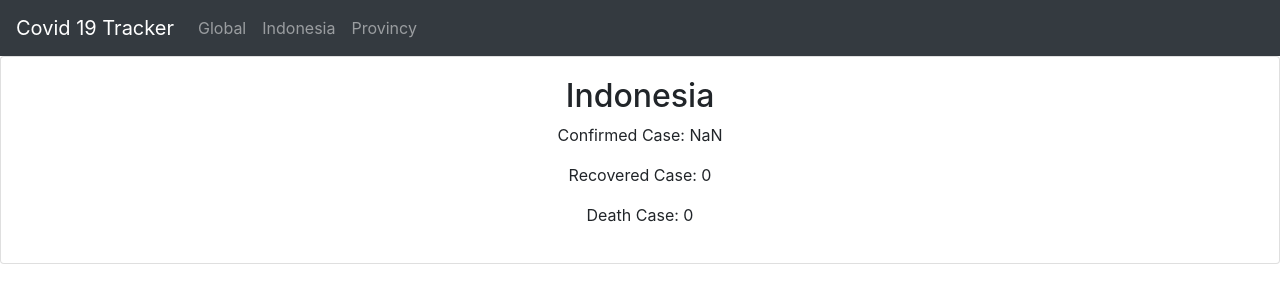
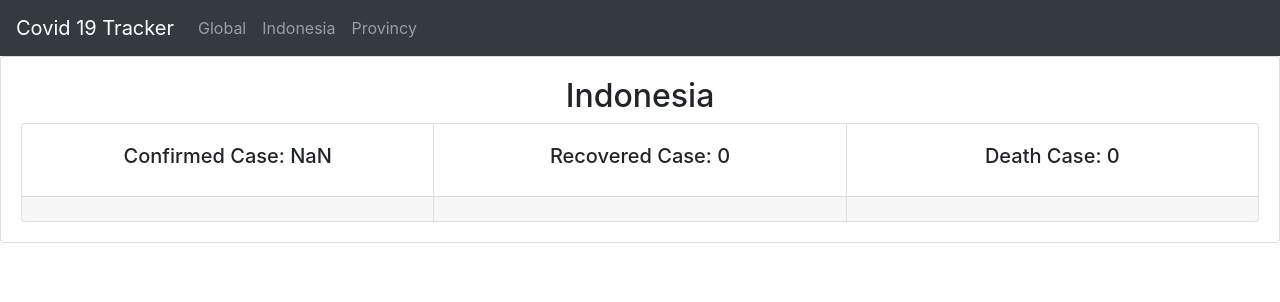
Before and after one commit to jeinecl/covid19tracker_react, a React (Create React App) app: page /indonesia in a window 1280 px wide. Shown: the top 302 px of the page. Built offline with nearby package versions, Linux system fonts and the light colour scheme; no server answers.

Commit message:
using card2

```diff
--- a/src/global.js
+++ b/src/global.js
@@ -2,6 +2,7 @@ import React, { useState, useEffect } from "react";
 import axios from "axios";
 import { number } from "./utils/fileformat";
 import Card from 'react-bootstrap/Card';
+import CardGroup from 'react-bootstrap/CardGroup'
 
 const Global = () => {
   const [global, setGlobal] = useState({
@@ -27,9 +28,34 @@ const Global = () => {
     <Card.Text>
     <div>
       <h2>Global</h2>
-      <p>Confirmed Case: {number.format(global.caseconfirmed)}</p>
-      <p>Death Case: {number.format(global.casedeath)}</p>
-      <p>Recovered Case: {number.format(global.caserecovered)}</p>
+      <CardGroup>
+  <Card>
+    <Card.Body>
+    <h5>Confirmed Case: {number.format(global.caseconfirmed)}</h5>
+    </Card.Body>
+    <Card.Footer>
+
+    </Card.Footer>
+  </Card>
+  <Card>
+    <Card.Body>
+    <h5>Death Case: {number.format(global.casedeath)}</h5>
+    </Card.Body>
+    <Card.Footer>
+
+    </Card.Footer>
+  </Card>
+  <Card>
+    <Card.Body>
+    <h5>Recovered Case: {number.format(global.caserecovered)}</h5>
+    </Card.Body>
+    <Card.Footer>
+    </Card.Footer>
+  </Card>
+</CardGroup>
+
+
+
     </div>
     </Card.Text>
   </Card.Body>
--- a/src/indonesia.js
+++ b/src/indonesia.js
@@ -2,6 +2,7 @@ import React, { useState, useEffect } from "react";
 import axios from "axios";
 import {number} from './utils/fileformat'
 import Card from 'react-bootstrap/Card';
+import CardDeck from 'react-bootstrap/CardGroup';
 
 const Indonesia = () => {
   const [ina, setIna] = useState({
@@ -25,12 +26,33 @@ const Indonesia = () => {
   return (
     <Card className="text-center">
     <Card.Body>
+
       <Card.Text>
       <div>
       <h2>Indonesia</h2>
-      <p>Confirmed Case: {number.format(ina.caseconfirmed)}</p>
-      <p>Recovered Case: {number.format(ina.caserecovered)}</p>
-      <p>Death Case: {number.format(ina.casedeath)}</p>
+      <CardDeck>
+  <Card>
+    <Card.Body>
+    <h5>Confirmed Case: {number.format(ina.caseconfirmed)}</h5>
+    </Card.Body>
+    <Card.Footer>
+    </Card.Footer>
+  </Card>
+  <Card>
+    <Card.Body>
+    <h5>Recovered Case: {number.format(ina.caserecovered)}</h5>
+    </Card.Body>
+    <Card.Footer>
+    </Card.Footer>
+  </Card>
+  <Card>
+    <Card.Body>
+    <h5>Death Case: {number.format(ina.casedeath)}</h5>
+    </Card.Body>
+    <Card.Footer>
+    </Card.Footer>
+  </Card>
+</CardDeck>
     </div>
       </Card.Text>
     </Card.Body>
```
Also changed, not shown: 1 other file (tests, documents, lock files or other folders).
